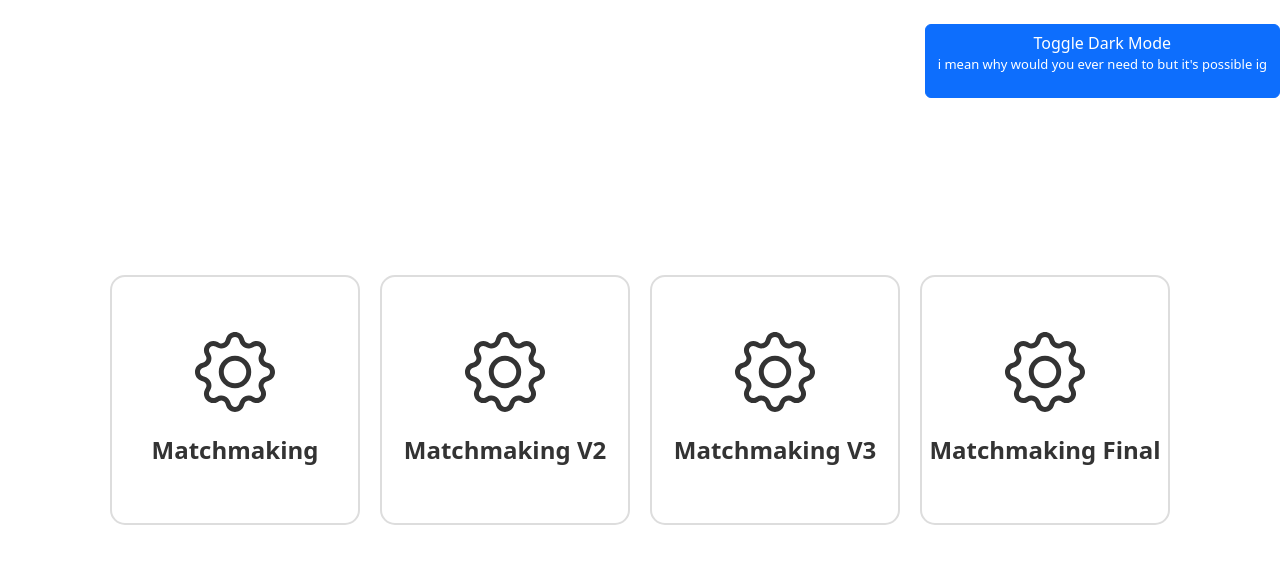
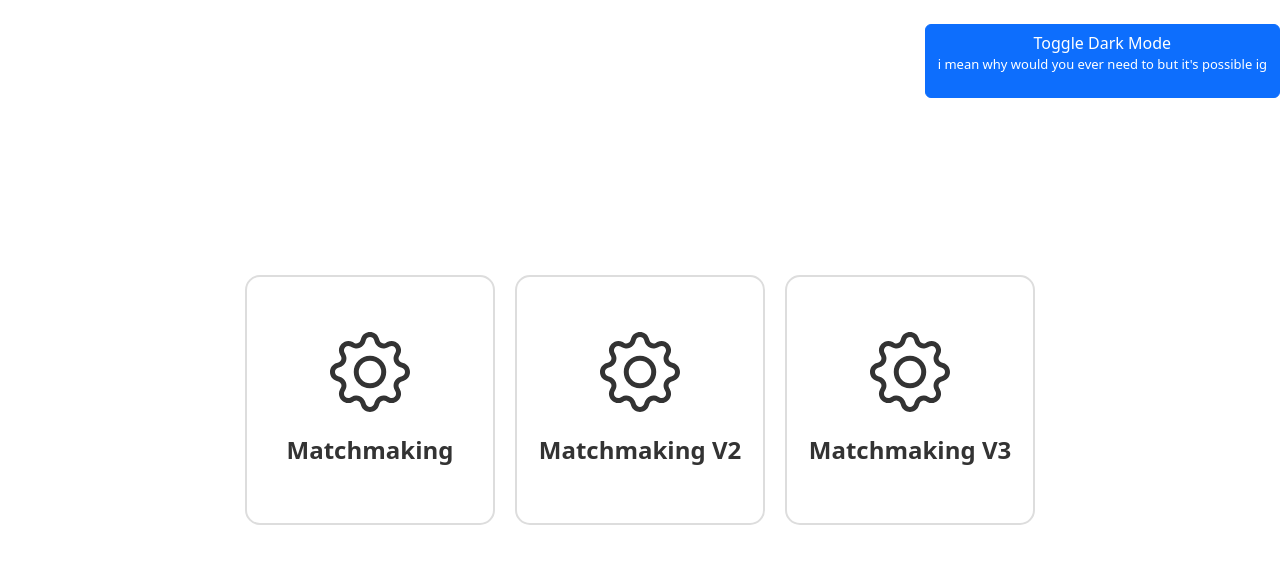
Before and after one commit to theoddone82/Check24Winter, a Django app: page / in a window 1280 px wide. Shown: the top 564 px of the page. Run offline with Django 5.2, Linux system fonts and the light colour scheme.

Commit message:
removed final

```diff
--- a/attemptNumberTwo/gameLogic/templates/homepage.html
+++ b/attemptNumberTwo/gameLogic/templates/homepage.html
@@ -159,14 +159,6 @@
         </svg>
         <span>Matchmaking V3</span>
       </a>
-      <a href="/gameLogicFinal/selection/" class="button">
-        <!-- SVG Icon -->
-        <svg xmlns="http://www.w3.org/2000/svg" width="16" height="16" fill="currentColor" class="bi bi-gear" viewBox="0 0 16 16">
-          <path d="M8 4.754a3.246 3.246 0 1 0 0 6.492 3.246 3.246 0 0 0 0-6.492M5.754 8a2.246 2.246 0 1 1 4.492 0 2.246 2.246 0 0 1-4.492 0"/>
-          <path d="M9.796 1.343c-.527-1.79-3.065-1.79-3.592 0l-.094.319a.873.873 0 0 1-1.255.52l-.292-.16c-1.64-.892-3.433.902-2.54 2.541l.159.292a.873.873 0 0 1-.52 1.255l-.319.094c-1.79.527-1.79 3.065 0 3.592l.319.094a.873.873 0 0 1 .52 1.255l-.16.292c-.892 1.64.901 3.434 2.541 2.54l.292-.159a.873.873 0 0 1 1.255.52l.094.319c.527 1.79 3.065 1.79 3.592 0l.094-.319a.873.873 0 0 1 1.255-.52l.292.16c1.64.893 3.434-.902 2.54-2.541l-.159-.292a.873.873 0 0 1 .52-1.255l.319-.094c1.79-.527 1.79-3.065 0-3.592l-.319-.094a.873.873 0 0 1-.52-1.255l.16-.292c.893-1.64-.902-3.433-2.541-2.54l-.292.159a.873.873 0 0 1-1.255-.52zm-2.633.283c.246-.835 1.428-.835 1.674 0l.094.319a1.873 1.873 0 0 0 2.693 1.115l.291-.16c.764-.415 1.6.42 1.184 1.185l-.159.292a1.873 1.873 0 0 0 1.116 2.692l.318.094c.835.246.835 1.428 0 1.674l-.319.094a1.873 1.873 0 0 0-1.115 2.693l.16.291c.415.764-.42 1.6-1.185 1.184l-.291-.159a1.873 1.873 0 0 0-2.693 1.116l-.094.318c-.246.835-1.428.835-1.674 0l-.094-.319a1.873 1.873 0 0 0-2.692-1.115l-.292.16c-.764.415-1.6-.42-1.184-1.185l.159-.291A1.873 1.873 0 0 0 1.945 8.93l-.319-.094c-.835-.246-.835-1.428 0-1.674l.319-.094A1.873 1.873 0 0 0 3.06 4.377l-.16-.292c-.415-.764.42-1.6 1.185-1.184l.292.159a1.873 1.873 0 0 0 2.692-1.115z"/>
-        </svg>
-        <span>Matchmaking Final</span>
-      </a>
     </div>
   </div>
 
```
